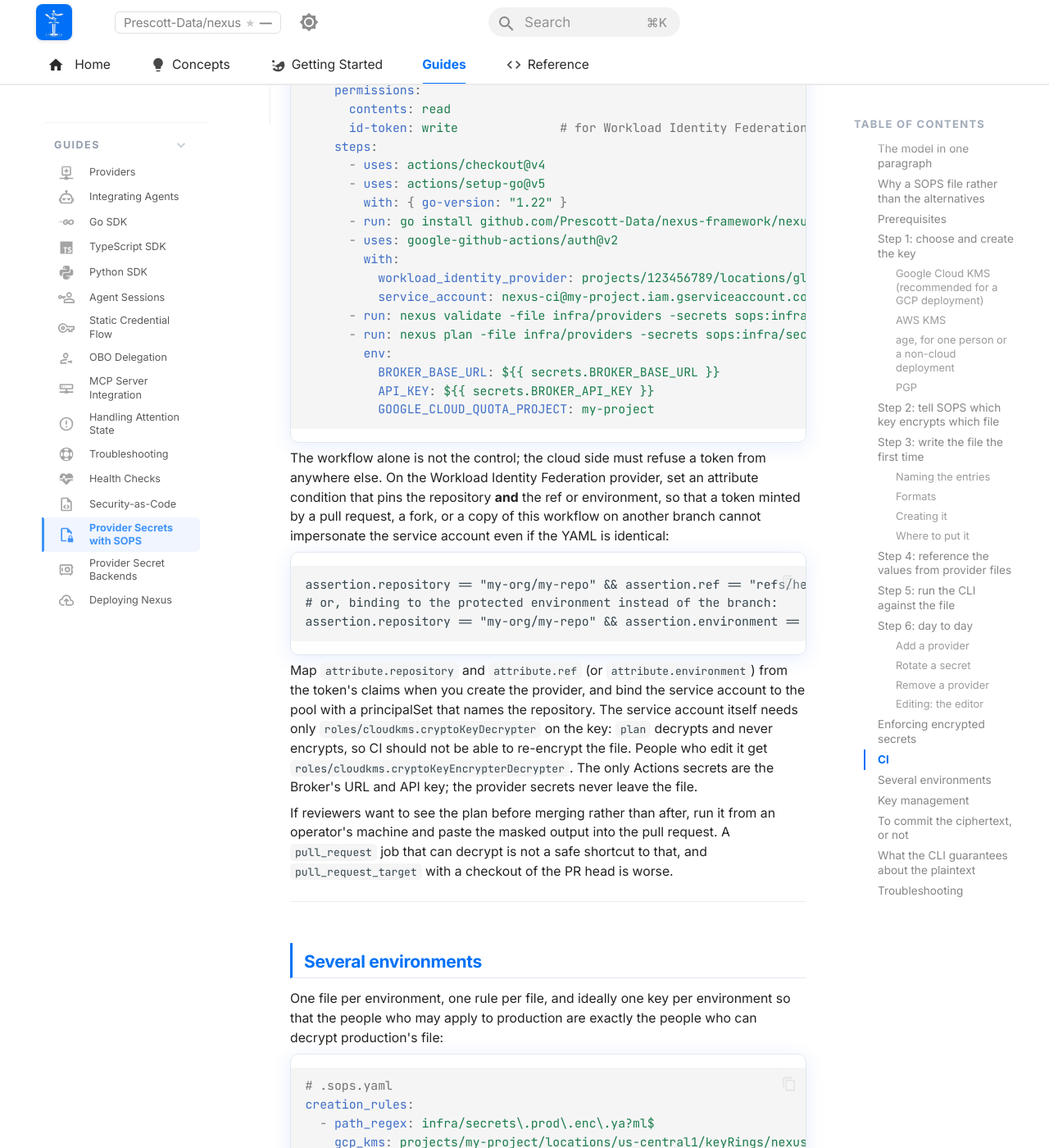
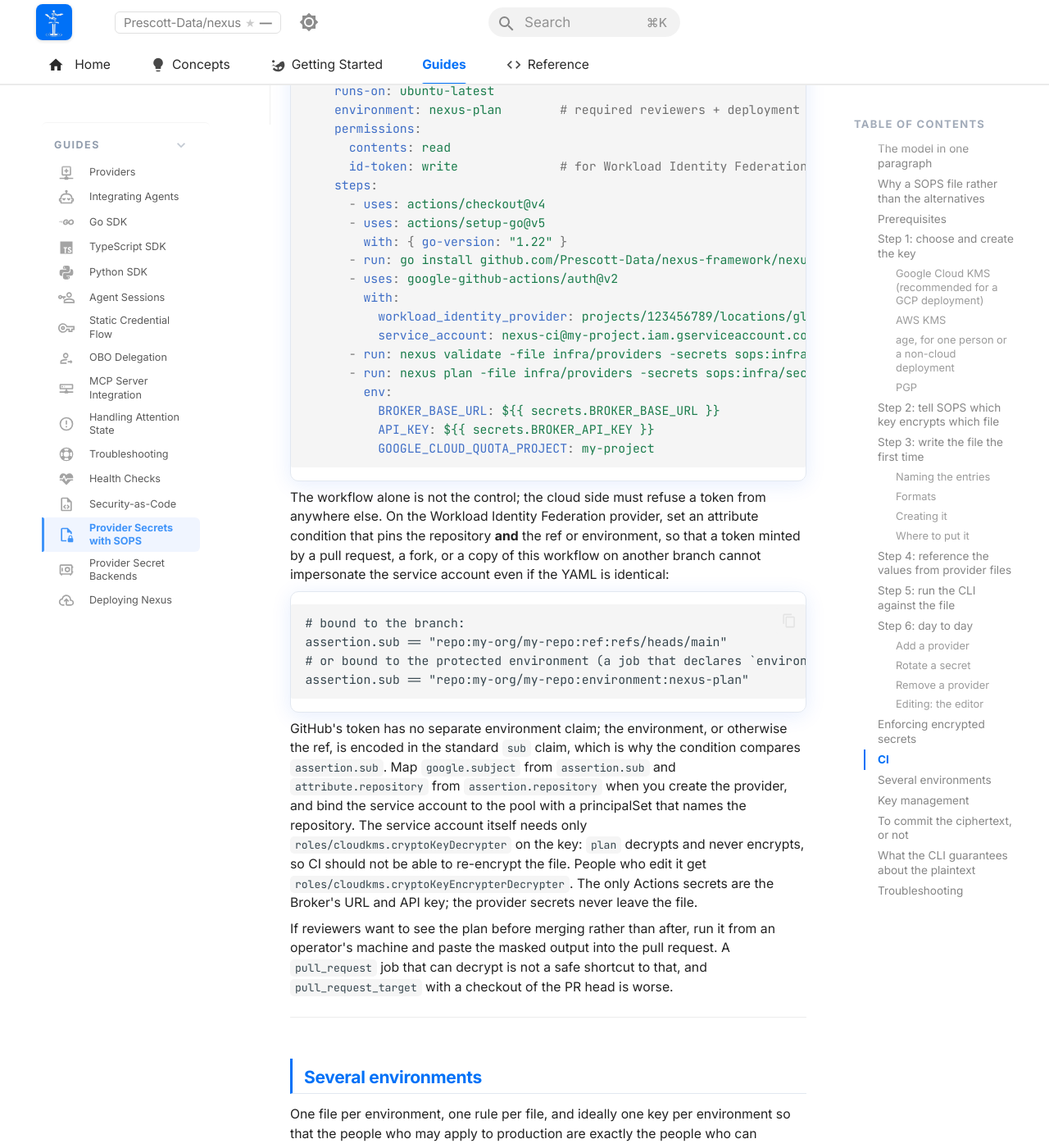
Before and after one commit to Prescott-Data/nexus-framework, an MkDocs documentation site: the page built from docs/guides/provider-secrets-with-sops.md, in a window 1280 px wide and 1400 px high, scrolled down 13023 px. Shown: the whole window at 82% size. Built offline with MkDocs 1.6.1 and Material for MkDocs 9.7.7, drawn with Linux system fonts in a browser that asks for light colours; comment, search, counter and statistics services are not loaded; some of the changed text lies outside the part shown.

Commit message:
cli: a SOPS value counts as unencrypted when it is stored exactly as it decrypts; WIF condition compares sub (0.6.7)
These two fixes from PR #125's last review round were pushed to the
branch after the PR had already been merged and v0.6.6 released, so they
go out as 0.6.7.

The ENC[ prefix proved nothing: a value SOPS left untouched is returned
verbatim, so a literal starting with ENC[ passed. The check is now
stored == decrypted per requested key, which is by definition "never
encrypted" and needs no reading of SOPS's selection rules; the stored
file is parsed with the same scalar-to-text mapping as the decrypted one
so numbers, booleans and null compare by text. Test adds a
ciphertext-shaped literal. The guide's Workload Identity Federation
condition compares assertion.sub since GitHub's token has no environment
claim.

````diff
--- a/docs/guides/provider-secrets-with-sops.md
+++ b/docs/guides/provider-secrets-with-sops.md
@@ -56,7 +56,7 @@
 ## Prerequisites
 
 - **sops 3.9 or later**, for the `sops encrypt` / `sops edit` subcommands used here (older releases spell them `sops -e` and plain `sops`). `brew install sops`, `apt install sops` on recent Debian and Ubuntu, or a binary from the [releases page](https://github.com/getsops/sops/releases). `sops --version` must print 3.9.0 or higher.
-- **The `nexus` CLI** 0.6.6 or later: `go install github.com/Prescott-Data/nexus-framework/nexus-cli/cmd/nexus@latest`. The CLI links the SOPS library, so it decrypts without shelling out and without `sops` on the machine that runs `plan`; only editing needs the binary.
+- **The `nexus` CLI** 0.6.7 or later: `go install github.com/Prescott-Data/nexus-framework/nexus-cli/cmd/nexus@latest`. The CLI links the SOPS library, so it decrypts without shelling out and without `sops` on the machine that runs `plan`; only editing needs the binary.
 - **A key**, chosen in the next section, and the credentials to use it from the machine that runs `plan` and `apply`.
 - **A Broker** reachable as `BROKER_BASE_URL` with its `API_KEY`, for `plan` and `apply`. `validate` needs neither.
 
@@ -335,7 +335,7 @@
 | Environment fallback: a placeholder missing from the file is unresolved even when the shell exports it | `validate -secrets`, `plan`, `apply` | `${NEXUS_PROVIDER_X_CLIENT_SECRET}: not found (looked for key NEXUS_PROVIDER_X_CLIENT_SECRET in infra/secrets.enc.yaml)`, with no "then environment variable" clause |
 | A `client_secret` that is not exactly one `${PLACEHOLDER}`: a literal, or a literal with a placeholder mixed in (`hunter2-${X}` is the whole secret once `X` resolves to nothing) | `validate` even without `-secrets`, `plan`, `apply` | `infra/providers/x.yaml: x: client_secret: not exactly one ${PLACEHOLDER}; -require-encrypted-secrets refuses a literal or partly literal value in the manifest` |
 
-`plan` and `apply` run these before any secret is decrypted and before the Broker is contacted, and the literal-secret failure ends with how many providers are affected and which source to move the values into. The literal value itself is never printed. A SOPS file that was never encrypted is caught earlier still: decryption reports that it has no SOPS metadata, so renaming a plaintext file to `.enc.yaml` does not get it past the policy. And because SOPS can be told to leave chosen keys in plaintext (`unencrypted_suffix`, `unencrypted_regex`, `encrypted_regex` in `.sops.yaml` or on the command line), the file is also inspected as stored: any value the manifest asks for that is not an `ENC[...]` ciphertext stops the run, by key name only.
+`plan` and `apply` run these before any secret is decrypted and before the Broker is contacted, and the literal-secret failure ends with how many providers are affected and which source to move the values into. The literal value itself is never printed. A SOPS file that was never encrypted is caught earlier still: decryption reports that it has no SOPS metadata, so renaming a plaintext file to `.enc.yaml` does not get it past the policy. And because SOPS can be told to leave chosen keys in plaintext (`unencrypted_suffix`, `unencrypted_regex`, `encrypted_regex` in `.sops.yaml` or on the command line), the file as stored is also compared with what it decrypts to: SOPS leaves an unencrypted value untouched, so any requested value that is stored exactly as it decrypts was never encrypted (a literal that happens to start with `ENC[` included), and the run stops, by key name only.
 
 "Exactly one" is judged on the value as written, with the grammar the manifest is expanded with: any non-empty braced name counts, and text or whitespace around the placeholder (including whitespace kept by quoting) makes it partly literal. This is a policy on those three paths, not a scan for secrets. Two things are deliberately not policed. `client_id` is not a secret, although `plan` masks it. `params` is masked as a whole in every plan and in the Broker's audit log, but the CLI cannot know which of its keys are credentials for a given provider, so a literal under `params` is accepted; keep credentials there behind placeholders by convention.
 
@@ -372,7 +372,7 @@
       - uses: actions/checkout@v4
       - uses: actions/setup-go@v5
         with: { go-version: "1.22" }
-      - run: go install github.com/Prescott-Data/nexus-framework/nexus-cli/cmd/nexus@v0.6.6
+      - run: go install github.com/Prescott-Data/nexus-framework/nexus-cli/cmd/nexus@v0.6.7
       - run: nexus validate -file infra/providers      # shape, duplicates, no literal secrets
 
   # Only on push to main, only in a protected environment. The one job that can decrypt.
@@ -388,7 +388,7 @@
       - uses: actions/checkout@v4
       - uses: actions/setup-go@v5
         with: { go-version: "1.22" }
-      - run: go install github.com/Prescott-Data/nexus-framework/nexus-cli/cmd/nexus@v0.6.6
+      - run: go install github.com/Prescott-Data/nexus-framework/nexus-cli/cmd/nexus@v0.6.7
       - uses: google-github-actions/auth@v2
         with:
           workload_identity_provider: projects/123456789/locations/global/workloadIdentityPools/github/providers/github
@@ -404,12 +404,13 @@
 The workflow alone is not the control; the cloud side must refuse a token from anywhere else. On the Workload Identity Federation provider, set an attribute condition that pins the repository **and** the ref or environment, so that a token minted by a pull request, a fork, or a copy of this workflow on another branch cannot impersonate the service account even if the YAML is identical:
 
 ```
-assertion.repository == "my-org/my-repo" && assertion.ref == "refs/heads/main"
-# or, binding to the protected environment instead of the branch:
-assertion.repository == "my-org/my-repo" && assertion.environment == "nexus-plan"
+# bound to the branch:
+assertion.sub == "repo:my-org/my-repo:ref:refs/heads/main"
+# or bound to the protected environment (a job that declares `environment:` gets this sub instead of the ref form):
+assertion.sub == "repo:my-org/my-repo:environment:nexus-plan"
 ```
 
-Map `attribute.repository` and `attribute.ref` (or `attribute.environment`) from the token's claims when you create the provider, and bind the service account to the pool with a principalSet that names the repository. The service account itself needs only `roles/cloudkms.cryptoKeyDecrypter` on the key: `plan` decrypts and never encrypts, so CI should not be able to re-encrypt the file. People who edit it get `roles/cloudkms.cryptoKeyEncrypterDecrypter`. The only Actions secrets are the Broker's URL and API key; the provider secrets never leave the file.
+GitHub's token has no separate environment claim; the environment, or otherwise the ref, is encoded in the standard `sub` claim, which is why the condition compares `assertion.sub`. Map `google.subject` from `assertion.sub` and `attribute.repository` from `assertion.repository` when you create the provider, and bind the service account to the pool with a principalSet that names the repository. The service account itself needs only `roles/cloudkms.cryptoKeyDecrypter` on the key: `plan` decrypts and never encrypts, so CI should not be able to re-encrypt the file. People who edit it get `roles/cloudkms.cryptoKeyEncrypterDecrypter`. The only Actions secrets are the Broker's URL and API key; the provider secrets never leave the file.
 
 If reviewers want to see the plan before merging rather than after, run it from an operator's machine and paste the masked output into the pull request. A `pull_request` job that can decrypt is not a safe shortcut to that, and `pull_request_target` with a checkout of the PR head is worse.
 
@@ -499,6 +500,6 @@
 | The editor opens and shows `ENC[...]` strings | You opened the file directly, not through `sops edit` | `sops edit infra/secrets.enc.yaml` |
 | `sops edit` returns at once and nothing changed | A GUI editor that does not block | `EDITOR="code --wait"` (or the editor's equivalent) |
 | `-require-encrypted-secrets: -secrets is "env"` on `plan` | `NEXUS_SECRETS` is unset and no `-secrets` was passed, so the default `env` source was selected | Pass `-secrets sops:…` or export `NEXUS_SECRETS` |
-| `-require-encrypted-secrets: N value(s) are stored in plaintext in …: KEY` | A SOPS `unencrypted_suffix` / `unencrypted_regex` / `encrypted_regex` rule left that key in plaintext in the file | Remove the rule (or rename the key so it no longer matches), then decrypt and re-encrypt: `sops decrypt infra/secrets.enc.yaml > "$TMP/secrets.yaml"` in a private temp dir, `sops encrypt --filename-override infra/secrets.enc.yaml --output infra/secrets.enc.yaml "$TMP/secrets.yaml"`, remove the temp dir. `sops updatekeys` is not enough: it changes recipients, not which values are encrypted |
+| `-require-encrypted-secrets: N value(s) are stored in plaintext in …: KEY` | A SOPS `unencrypted_suffix` / `unencrypted_regex` / `encrypted_regex` rule left that key in plaintext in the file | Remove the rule (or rename the key so it no longer matches), then decrypt and re-encrypt: `sops decrypt infra/secrets.enc.yaml > "$TMP/secrets.yaml"` in a private temp dir, `sops encrypt --filename-override infra/secrets.enc.yaml --output infra/secrets.enc.yaml "$TMP/secrets.yaml"`, remove the temp dir. `sops updatekeys` is not enough: it changes recipients, not which values are encrypted. The check is "stored value equals decrypted value", so the value must actually change under encryption |
 | `plan` shows `client_secret: *** → ***` for a provider you did not rotate | The Broker's stored secret differs from the file (someone rotated through the API, or the file is stale) | Decide which is right; `apply` sends the file's value, so update the file first if the Broker is right |
 | `plan` is silent after a rotation for an old provider | The provider has no fingerprint yet (registered before 0.6.4) | Rotate once with `PATCH /providers/{id}`, or wait for the Broker to use the secret; from then on `plan` compares it |
--- a/mkdocs.yml
+++ b/mkdocs.yml
@@ -126,7 +126,7 @@
 
 
 extra:
-  version: "0.6.6"
+  version: "0.6.7"
   social:
     - icon: material/web
       link: https://developers.prescottdata.io
--- a/openapi.yaml
+++ b/openapi.yaml
@@ -1,7 +1,7 @@
 openapi: 3.0.3
 info:
   title: Nexus Gateway API
-  version: 0.6.6
+  version: 0.6.7
   description: |
     Stable v1 contract for the Nexus Gateway. This spec freezes the agent-facing endpoints.
     Breaking changes require a new major version (e.g., /v2). Additive changes only in v1.
````
Also changed, not shown: docs/CHANGELOG.md (+15 -0 lines), docs/reference/cli.md (+2 -2 lines), 8 other files.
